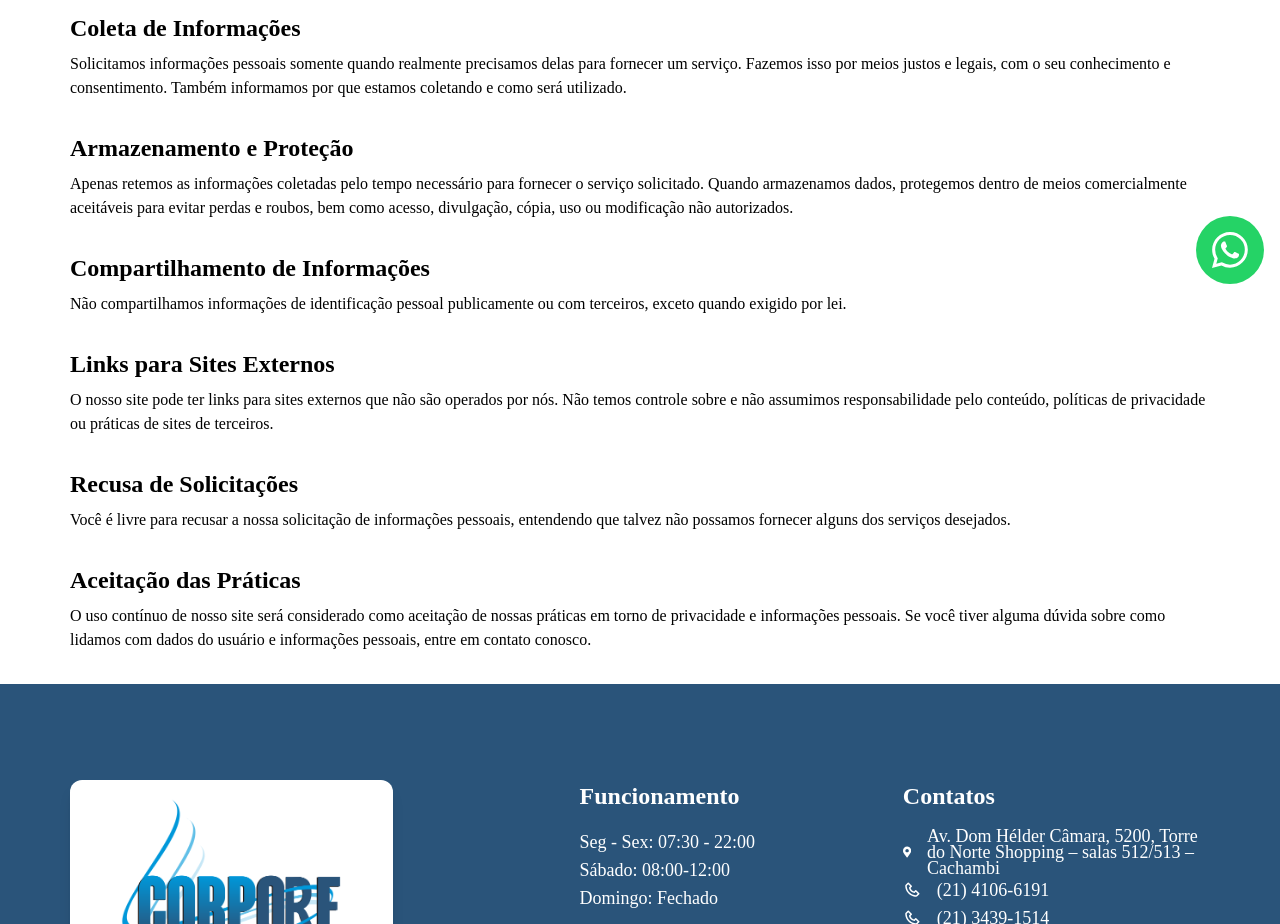
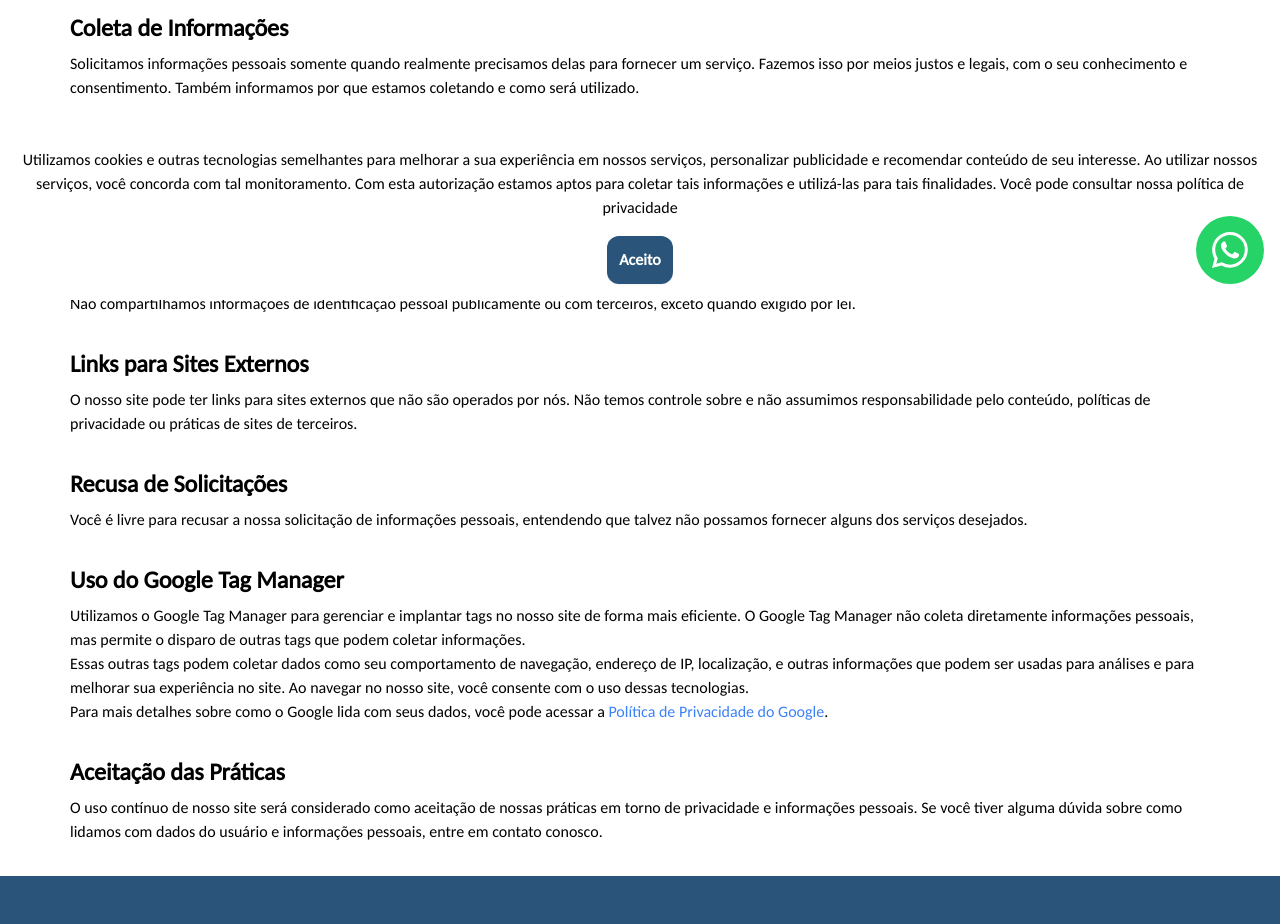
Before and after one commit to lucassdantas/corporetorre, a Next.js app: page /politica-de-privacidade in a window 1280 px wide. Shown: the part 500-1424 px from the top of the page. Built offline with nearby package versions, Linux system fonts and the light colour scheme.

Commit message:
add cookie policy, change font and remove italic

```diff
--- a/src/app/layout.tsx
+++ b/src/app/layout.tsx
@@ -1,25 +1,15 @@
 import type { Metadata } from "next";
-import localFont from "next/font/local";
+import {Carlito} from "next/font/google";
 import "./globals.css";
 import { GoogleTagManager } from "@next/third-parties/google";
-
-const geistSans = localFont({
-  src: "./fonts/GeistVF.woff",
-  variable: "--font-geist-sans",
-  weight: "100 900",
-});
-const geistMono = localFont({
-  src: "./fonts/GeistMonoVF.woff",
-  variable: "--font-geist-mono",
-  weight: "100 900",
-});
+import { CookieBar } from "@/components/CookieBar";
 
 export const metadata: Metadata = {
   title: "Corporetorre",
   description: "Clínica de fisioterapia",
   keywords:'Fisioterapia, Quiropraxia, Quiropraxia RJ, Quiropraxia norte shopping, fisioterapia norte shopping, fisioterapeuta rj, fisioterapeuta cachambi, quiropraxia cachambi, rpg cachambi, agulhas cachambi'
 };
-
+const carlito = Carlito({ subsets: ['latin'], weight:'400' })
 export default function RootLayout({
   children,
 }: Readonly<{
@@ -28,8 +18,9 @@ export default function RootLayout({
   return (
     <html lang="pt-br">
       <GoogleTagManager gtmId="GTM-NMMR2W6T" />
-      <body className={`${geistSans.variable} ${geistMono.variable} antialiased`}>
+      <body className={`${carlito.className} antialiased`}>
         {children}
+        <CookieBar/>
       </body>
     </html>
   );
--- a/src/app/politica-de-privacidade/page.tsx
+++ b/src/app/politica-de-privacidade/page.tsx
@@ -60,6 +60,16 @@ export default function Page() {
               Você é livre para recusar a nossa solicitação de informações pessoais, entendendo que talvez não possamos fornecer alguns dos serviços desejados.
             </p>
           </div>
+          <div className="mb-8">
+            <h2 className="text-2xl font-semibold mb-2">Uso do Google Tag Manager</h2>
+            <p>
+              Utilizamos o Google Tag Manager para gerenciar e implantar tags no nosso site de forma mais eficiente. O Google Tag Manager não coleta diretamente informações pessoais, mas permite o disparo de outras tags que podem coletar informações.
+              <br />
+              Essas outras tags podem coletar dados como seu comportamento de navegação, endereço de IP, localização, e outras informações que podem ser usadas para análises e para melhorar sua experiência no site. Ao navegar no nosso site, você consente com o uso dessas tecnologias.
+              <br />
+              Para mais detalhes sobre como o Google lida com seus dados, você pode acessar a <a href="https://policies.google.com/privacy" target="_blank" rel="noopener noreferrer" className="text-blue-500 hover:underline">Política de Privacidade do Google</a>.
+            </p>
+          </div>
           <div>
             <h2 className="text-2xl font-semibold mb-2">Aceitação das Práticas</h2>
             <p>
--- /dev/null
+++ b/src/components/CookieBar/CookieButton.tsx
@@ -0,0 +1,9 @@
+import React from 'react'
+
+export const CookieButton = () => {
+  return (
+    <div className='flex relative p-3  bg-dark-blue-corpore rounded-xl  text-white font-bold items-center text-center justify-center gap-2 shadow-sm hover:bg-blue-corpore cursor-pointer transition duration-300 hover:scale-110'>
+      Aceito
+    </div>
+  )
+}
--- /dev/null
+++ b/src/components/CookieBar/index.tsx
@@ -0,0 +1,21 @@
+'use client'
+import { CookieButton } from '@/components/CookieBar/CookieButton'
+import Link from 'next/link'
+import React, { useState } from 'react'
+
+export const CookieBar = () => {
+  const [showCookieBar, setShowCookieBar ] = useState(true)
+  if(showCookieBar){
+    return (
+      <div className='fixed flex flex-col text-center justify-center items-center bottom-0 h-fit p-4 gap-4 w-full bg-white'>
+        <div>
+          Utilizamos cookies e outras tecnologias semelhantes para melhorar a sua experiência em nossos serviços, personalizar publicidade e recomendar conteúdo de seu interesse. Ao utilizar nossos serviços, você concorda com tal monitoramento. Com esta autorização estamos aptos para coletar tais informações e utilizá-las para tais finalidades. Você pode consultar nossa <Link href={'/politica-de-privacidade'}>política de privacidade</Link>
+        </div>
+        <div onClick={() => setShowCookieBar(false)}>
+          <CookieButton />
+        </div>
+      </div>
+    )
+  }
+  return ''
+}
--- a/src/components/SuperTitle/index.tsx
+++ b/src/components/SuperTitle/index.tsx
@@ -2,5 +2,5 @@ import React, { ReactNode } from 'react'
 
 
 export const SuperTitle = ({children, className=''}:{children:ReactNode, className?:string}) => {
-  return (<span className={`font-bold italic text-lg ${className}`}>{children}</span>)
+  return (<span className={`font-bold text-lg ${className}`}>{children}</span>)
 }
```
